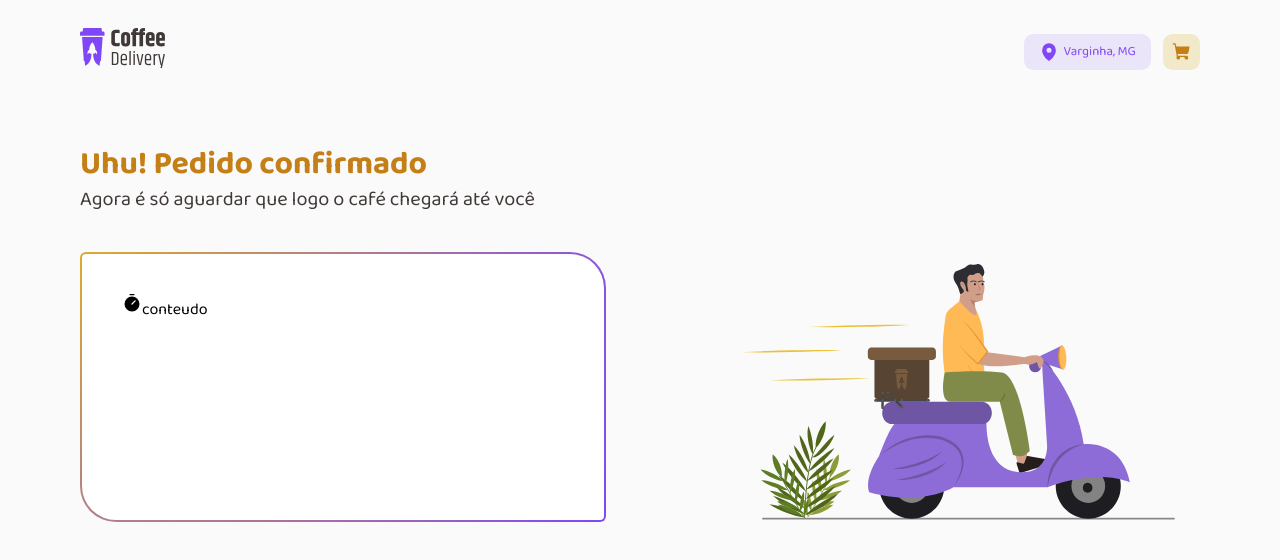
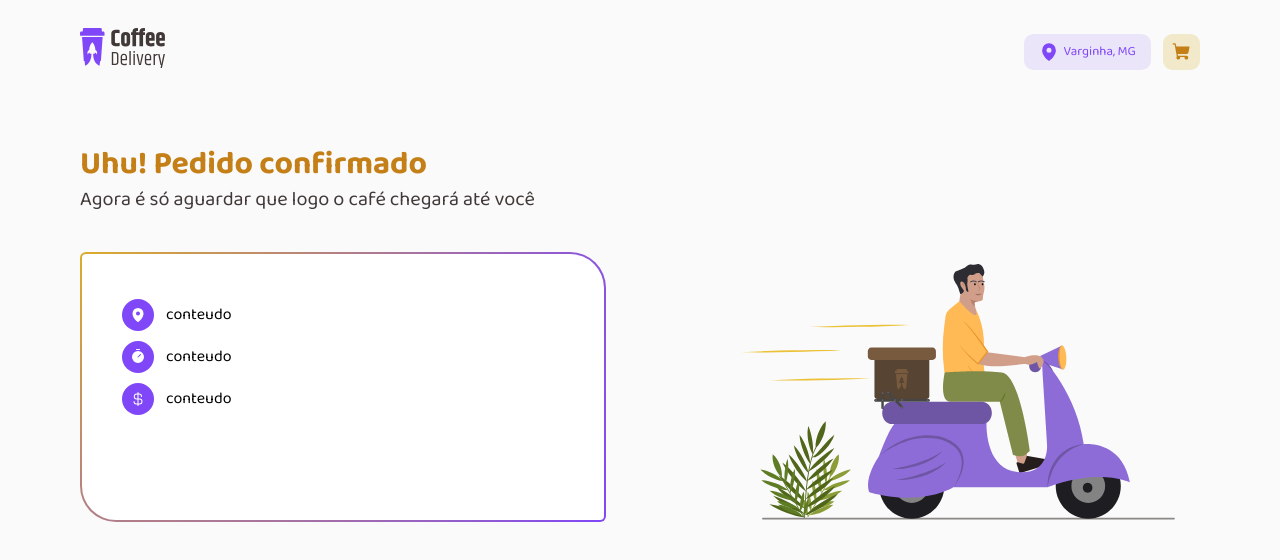
Before and after one commit to alexbruno10/coffee-delivery, a React (Vite) app: page /completed in a window 1280 px wide. Shown: the top 560 px of the page. Built offline with nearby package versions, Linux system fonts and the light colour scheme.

Commit message:
Styling icons

```diff
--- a/src/pages/OrderCompleted/index.tsx
+++ b/src/pages/OrderCompleted/index.tsx
@@ -4,7 +4,9 @@ CompletedOrderContainer,
 CompletedOrderTitle,
 CompletedOrderSubTitle,
 CompletedOrderContent,
-CompletedOrderContentInfo
+CompletedOrderContentInfo,
+CompletedOrderContentInfoLocalization,
+CompletedOrderContentInfoIcons
 } from "./style";
 import MotoDelivery from '../../assets/coffee/delivery.svg'
 import { MapPin, CurrencyDollar, Timer } from 'phosphor-react'
@@ -25,8 +27,24 @@ export default function OrderCompleted() {
             </CompletedOrderSubTitle>
             <CompletedOrderContent>
                 <CompletedOrderContentInfo>
-                    <Timer size={20} weight="fill" />
-                    conteudo
+                    <CompletedOrderContentInfoLocalization>
+                        <CompletedOrderContentInfoIcons>
+                        <MapPin weight="fill" />
+                        </CompletedOrderContentInfoIcons>
+                        conteudo
+                    </CompletedOrderContentInfoLocalization>
+                    <CompletedOrderContentInfoLocalization>
+                        <CompletedOrderContentInfoIcons>
+                        <Timer weight="fill" />
+                        </CompletedOrderContentInfoIcons>
+                        conteudo
+                    </CompletedOrderContentInfoLocalization>
+                    <CompletedOrderContentInfoLocalization>
+                        <CompletedOrderContentInfoIcons>
+                        <CurrencyDollar weight="fill" />
+                        </CompletedOrderContentInfoIcons>
+                        conteudo
+                    </CompletedOrderContentInfoLocalization>
                 </CompletedOrderContentInfo>
                 <img src={MotoDelivery} alt="" />
             </CompletedOrderContent>
--- a/src/pages/OrderCompleted/style.ts
+++ b/src/pages/OrderCompleted/style.ts
@@ -58,3 +58,31 @@ export const CompletedOrderContentInfo = styled.div`
     background-clip: padding-box, border-box;
 
 `
+export const CompletedOrderContentInfoLocalization = styled.div`
+    display: flex;
+    flex-direction: row;
+    align-items: center;
+    padding: 0px;
+    gap: 0.75rem;
+
+    width: 354px;
+    height: 42px;
+
+`
+
+export const CompletedOrderContentInfoIcons = styled.div`
+    width: 2rem;
+    height: 2rem;
+    border-radius: 50%;
+    align-items: center;
+    justify-content: center;
+    background: #8047F8;
+    color: white;
+    display: flex;
+    align-items: center;
+    justify-content: center;
+
+    svg {
+        height: 1rem;
+    }
+`
```
Also changed, not shown: src/components/IconTitle/style.ts (line endings or trailing spaces).
